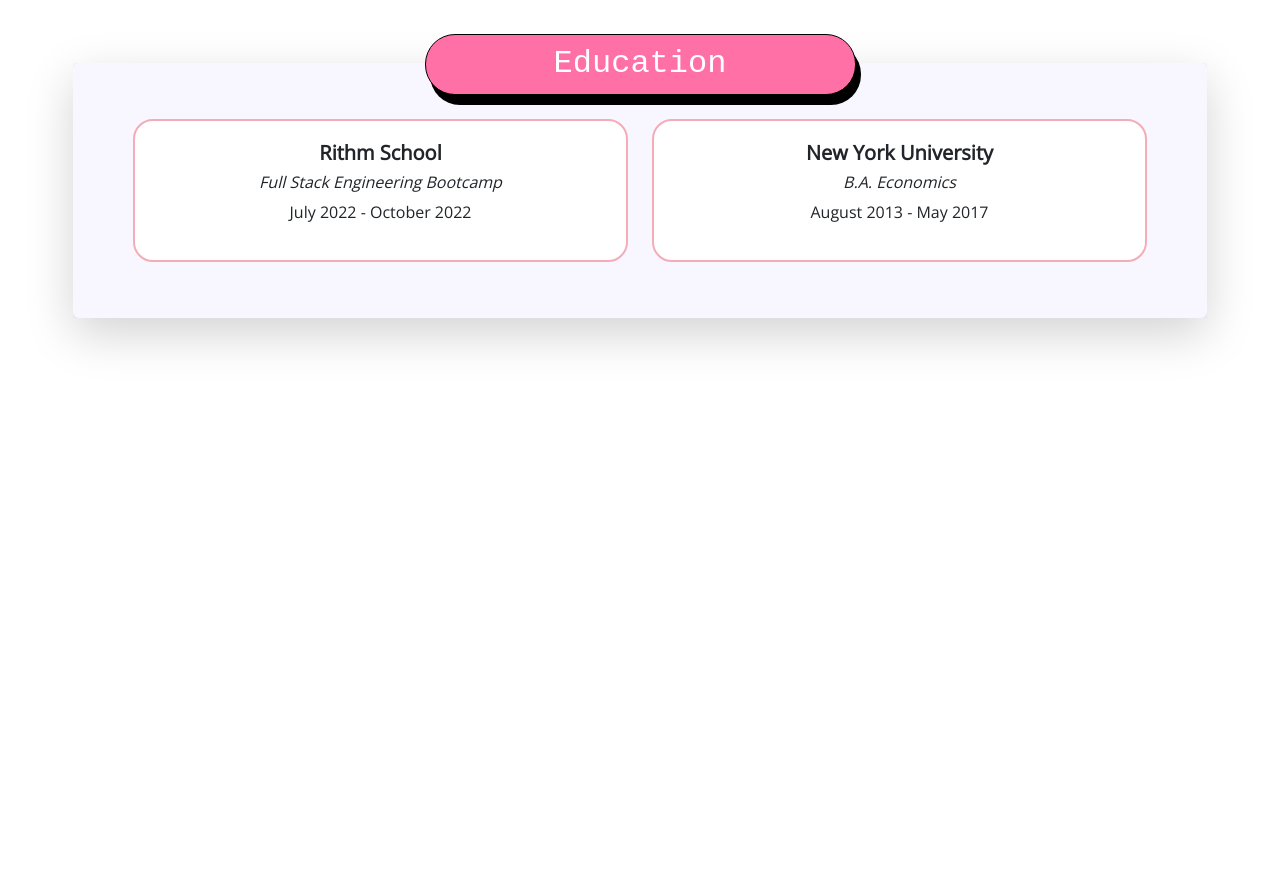
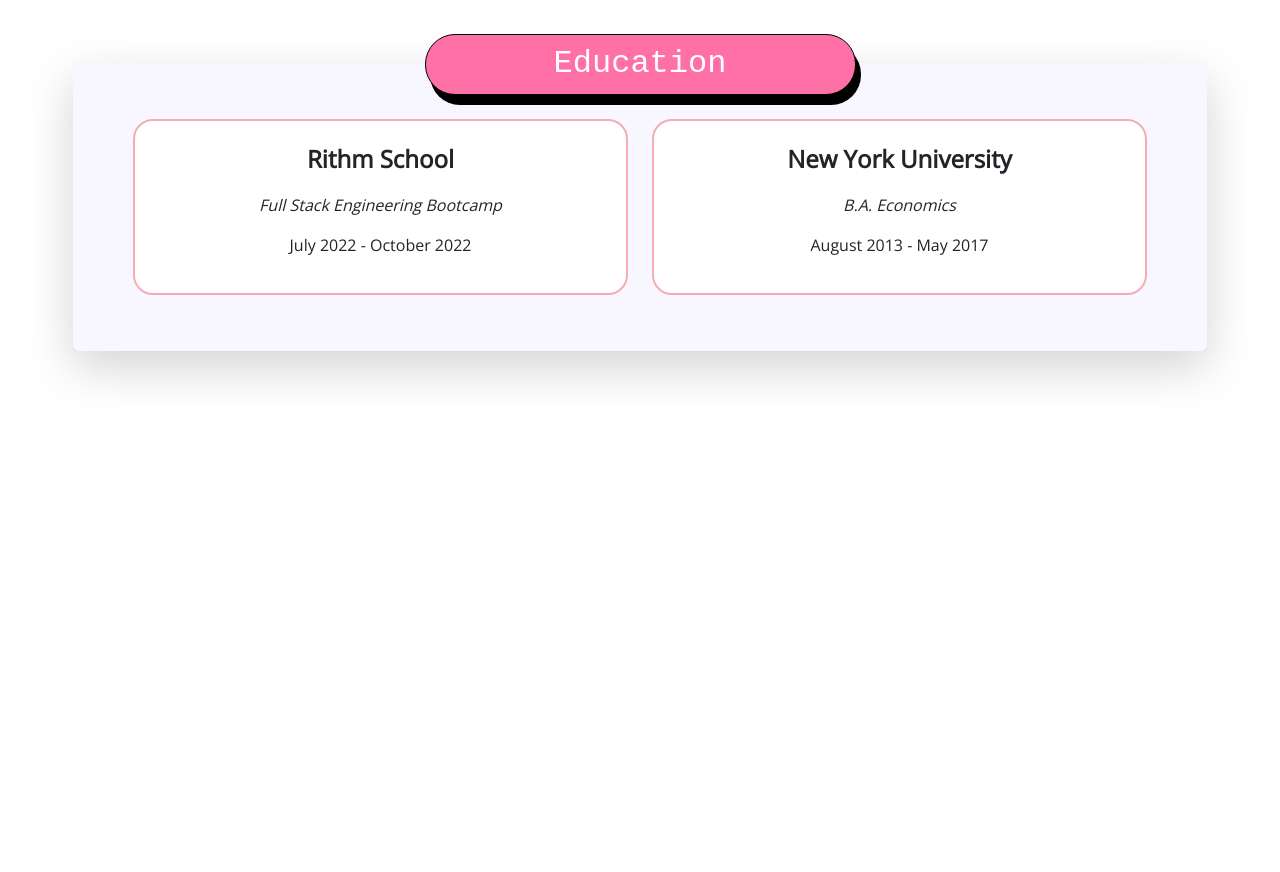
Before and after one commit to brendaliu2/personalpage2, a React (Create React App) app: page / in a window 1280 px wide. Shown: the part 4860-5732 px from the top of the page. Built offline with nearby package versions, Linux system fonts and the light colour scheme.

Commit message:
fix headings for accessibility

```diff
--- a/src/Education/Education.css
+++ b/src/Education/Education.css
@@ -32,3 +32,7 @@
   .education-card:hover{
     transform: translate(1px, 1px);
   }
+
+  .school{
+    font-size: 1.5em;
+  }
--- a/src/Education/Education.js
+++ b/src/Education/Education.js
@@ -31,15 +31,15 @@
             <Row className='pt-2'>
               <Col sm={12} md={6} className='mb-2'>
                 <div className='education-card'>
-                  <h5><b>Rithm School</b></h5>
-                  <h6><i>Full Stack Engineering Bootcamp</i></h6>
+                  <p className='school'><b>Rithm School</b></p>
+                  <p><i>Full Stack Engineering Bootcamp</i></p>
                   <p>July 2022 - October 2022</p>
                 </div>
               </Col>
               <Col sm={12} md={6}>
                 <div className='education-card'>
-                  <h5><b>New York University</b></h5>
-                  <h6><i>B.A. Economics</i></h6>
+                  <p className='school'><b>New York University</b></p>
+                  <p><i>B.A. Economics</i></p>
                   <p>August 2013 - May 2017</p>
                 </div>
               </Col>
```
